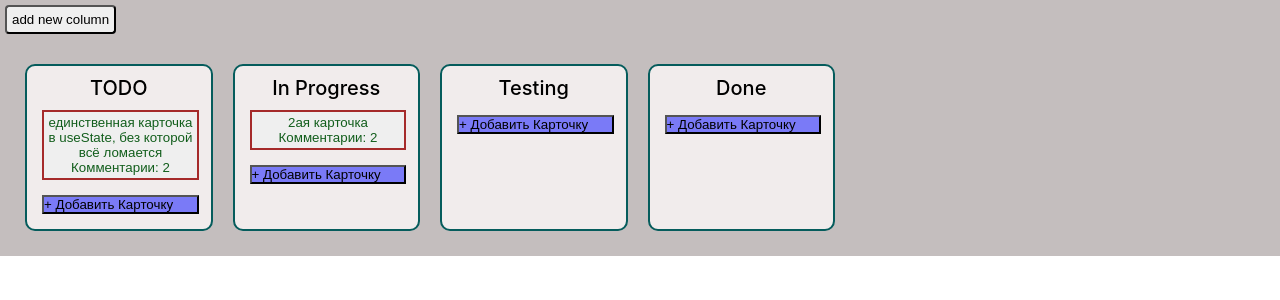
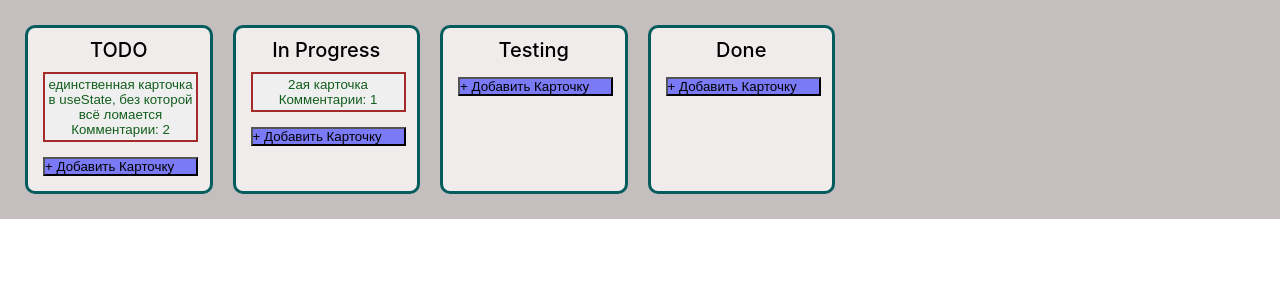
Before and after one commit to Ecleziaste/my_kanban, a React (Create React App) app: page / in a window 1280 px wide. Shown: the top 300 px of the page. Built offline with nearby package versions, Linux system fonts and the light colour scheme.

Commit message:
minor changes + open\close popup logic moved to ColumnList instead of App

```diff
--- a/src/App.css
+++ b/src/App.css
@@ -1,8 +1,3 @@
 .App {
   background-color: rgb(196, 190, 190);
 }
-.add__column {
-  margin: 5px;
-  padding: 5px;
-  border-radius: 4px;
-}
--- a/src/App.tsx
+++ b/src/App.tsx
@@ -1,39 +1,13 @@
-import React, { useState, useEffect } from "react";
 import "./App.css";
 import ColumnList from "./components/ColumnList";
-import PopupCard from "./components/PopupCard";
 
 const App = () => {
   // let userName = prompt("Введите имя пользователя", "user");
   const userName = "user";
 
-  const [card, setCard] = useState(null);
-
-  const openCard = (value: any) => {
-    setCard(value);
-    console.log(value);
-  };
-
-  const closeCard = () => {
-    setCard(null);
-  };
-
-  useEffect(() => {
-    const handleEsc = (e: any) => {
-      if (e.keyCode === 27) {
-        setCard(null);
-      }
-    };
-    window.addEventListener("keydown", handleEsc);
-    return () => window.removeEventListener("keydown", handleEsc);
-  }, []);
-
   return (
     <div className="App">
-      <button className="add__column">add new column</button>
-      <ColumnList user={userName} openCard={openCard} />
-
-      {card && <PopupCard card={card} closeCard={closeCard} />}
+      <ColumnList user={userName} />
     </div>
   );
 };
--- a/src/components/Column/Column.tsx
+++ b/src/components/Column/Column.tsx
@@ -13,6 +13,8 @@ type Props = {
   // comments: number;
 };
 
+const comments: number = 0;
+
 const Column: React.FC<Props> = ({ columnTitle, columnId, user, openCard }) => {
   const [activeColumnInput, setActiveColumnInput] = useState(false);
   const handleClick = (): void => {
@@ -24,7 +26,7 @@ const Column: React.FC<Props> = ({ columnTitle, columnId, user, openCard }) => {
   };
 
   // FIXME: мб сделать обычный массив и пушить в него?
-  const [cards, addCard] = useState([
+  const [cards, setCards] = useState([
     {
       title: "единственная карточка в useState, без которой всё ломается",
       description: "описание",
@@ -37,7 +39,7 @@ const Column: React.FC<Props> = ({ columnTitle, columnId, user, openCard }) => {
     {
       title: "2ая карточка ",
       description: "описание",
-      comments: 2,
+      comments: 1 + (comments || 0),
       author: user,
       id: 2,
       columnId: 2,
@@ -46,13 +48,12 @@ const Column: React.FC<Props> = ({ columnTitle, columnId, user, openCard }) => {
   ]);
 
   const createCard = (title: string): void => {
-    // console.log(`card added in column ${columnId}`);
-    addCard([
+    setCards([
       ...cards,
       {
         title,
         description: "описание",
-        comments: 1,
+        comments: 0 + (comments || 0),
         author: user,
         id: cards.length + 1,
         columnId,
--- a/src/components/Column/styles.css
+++ b/src/components/Column/styles.css
@@ -6,7 +6,7 @@
   align-items: flex-start;
   margin: 10px;
   padding: 10px;
-  border: 2px solid rgb(5, 92, 92);
+  border: 3px solid rgb(5, 92, 92);
   border-radius: 10px;
   width: 15%;
 }
--- a/src/components/ColumnInput/ColumnInput.tsx
+++ b/src/components/ColumnInput/ColumnInput.tsx
@@ -12,15 +12,19 @@ const ColumnInput: React.FC<Props> = ({ onClick, createCard }) => {
   };
   const [title, setTitle] = useState("");
 
+  // function handleChange(e: any) {
+  //   setTitle(e.target.value);
+  // }
+  // onChange={handleChange}
+
   return (
     <div className="card__input">
       <input
         placeholder="Введите заголовок для карточки"
-        onChange={(event) => {
-          setTitle(event.target.value);
+        onChange={(e) => {
+          setTitle(e.target.value);
         }}
       ></input>
-      {/* <button className="InputAddBtn" onClick={() => {}}> */}
       <button className="input__add_btn" onClick={() => createCard(title)}>
         Добавить
       </button>
--- a/src/components/ColumnList/ColumnList.tsx
+++ b/src/components/ColumnList/ColumnList.tsx
@@ -1,25 +1,57 @@
-import React, { useState } from "react";
+import React, { useState, useEffect } from "react";
 import "./styles.css";
 import Column from "../Column";
+import PopupCard from "../PopupCard";
 
 type Props = {
   user: string;
-  openCard: (arg: any) => void;
+  // openCard: (arg: any) => void;
 };
 
-const ColumnList: React.FC<Props> = ({ user, openCard }) => {
+const ColumnList: React.FC<Props> = ({ user }) => {
   const [columns, addColumn] = useState([
     { title: "TODO", columnId: 1 },
     { title: "In Progress", columnId: 2 },
     { title: "Testing", columnId: 3 },
     { title: "Done", columnId: 4 },
   ]);
+  // добавить колонку
+  const handleClick = (): void => {
+    addColumn((columns) => [
+      ...columns,
+      { title: "New Column", columnId: columns.length + 1 },
+    ]);
+  };
+
+  const [card, setCard] = useState(null);
+  // открытие закрытие попапа
+  const openCard = (value: any) => {
+    setCard(value);
+    console.log(value);
+  };
+  const closeCard = () => {
+    setCard(null);
+  };
+  // закрытие попапа по эскейпу
+  useEffect(() => {
+    const handleEsc = (e: any) => {
+      if (e.keyCode === 27) {
+        setCard(null);
+      }
+    };
+    window.addEventListener("keydown", handleEsc);
+    return () => window.removeEventListener("keydown", handleEsc);
+  }, []);
 
   return (
     <div className="column__list">
+      <button className="add__column" onClick={handleClick}>
+        add new column
+      </button>
       {columns.map((column) => {
         return (
           <Column
+            // comments={comments}
             openCard={openCard}
             user={user}
             columnTitle={column.title}
@@ -28,6 +60,7 @@ const ColumnList: React.FC<Props> = ({ user, openCard }) => {
           />
         );
       })}
+      {card && <PopupCard card={card} closeCard={closeCard} />}
     </div>
   );
 };
--- a/src/components/ColumnList/styles.css
+++ b/src/components/ColumnList/styles.css
@@ -7,3 +7,12 @@
   /* background-color: rgb(196, 190, 190); */
   padding: 15px;
 }
+.add__column {
+  margin: 5px;
+  padding: 5px;
+  border-radius: 4px;
+  align-self: flex-start;
+  height: max-content;
+  /* hidden for a reason */
+  display: none;
+}
--- a/src/components/PopupCard/PopupCard.tsx
+++ b/src/components/PopupCard/PopupCard.tsx
@@ -11,7 +11,10 @@ type Props = {
   // columnId: number;
   // openCard: (arg: any) => void;
 };
+
 const PopupCard: React.FC<Props> = ({ card, closeCard }) => {
+// const commentsByCardId = comments.filter((comment) => comments.id === id);
+
   return (
     <div className="popup__wrapper">
       <div className="popup__card">
```
